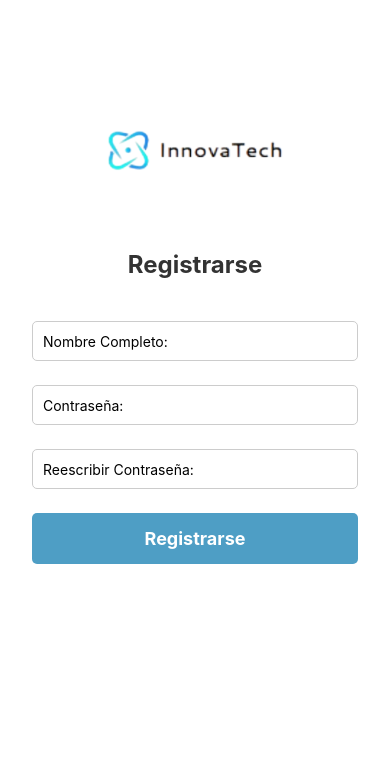
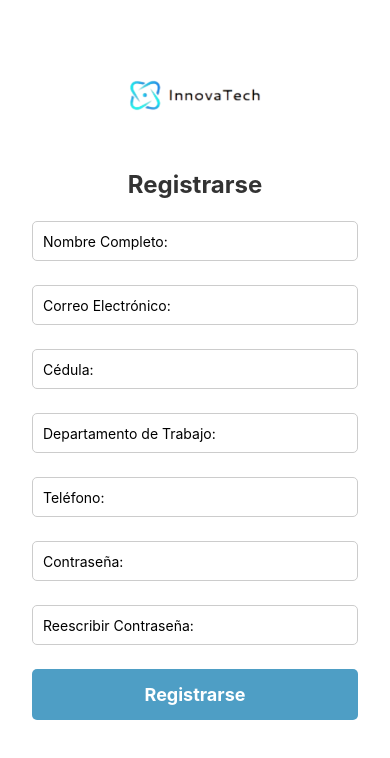
Before and after one commit to unpluggedREVAN/AP-Innovatech, a React Native app in the folder android_proj/innovatech2/: screen /Register in a window 390 px wide. Shown: the top 758 px of the page. Built offline with nearby package versions, Linux system fonts and the light colour scheme.

Commit message:
update: register fields improved

```diff
--- a/android_proj/innovatech2/Register.js
+++ b/android_proj/innovatech2/Register.js
@@ -2,50 +2,35 @@ import React, { useState } from 'react';
 import { StyleSheet, Text, View, TextInput, TouchableOpacity, Image, StatusBar } from 'react-native';
 
 const RegisterScreen = ({ navigation }) => {
-  const [fullName, setFullName] = useState(''); // Almacena el nombre completo del usuario
-  const [password, setPassword] = useState(''); // Almacena la contraseña
-  const [confirmPassword, setConfirmPassword] = useState(''); // Almacena la confirmación de la contraseña
+  const [fullName, setFullName] = useState('');
+  const [email, setEmail] = useState('');
+  const [password, setPassword] = useState('');
+  const [confirmPassword, setConfirmPassword] = useState('');
+  const [cedula, setCedula] = useState('');
+  const [departamentoTrabajo, setDepartamentoTrabajo] = useState('');
+  const [telefono, setTelefono] = useState('');
 
   const handleRegister = () => {
-    // Verifica si las contraseñas coinciden
     if (password !== confirmPassword) {
       alert('Las contraseñas no coinciden.');
       return;
     }
-    console.log('Registro con:', fullName, password); // datos de registro para depuración
-
-    // Aquí es donde se incluye la lógica con la base de datos
+    // Implementa aquí la lógica de registro
+    console.log('Registro con:', fullName, email, password, cedula, departamentoTrabajo, telefono);
   };
 
   return (
     <View style={styles.container}>
-      <Image
-        source={require('./assets/logo_letra_nofondo.png')}
-        style={styles.logo}
-      />
+      <Image source={require('./assets/logo_letra_nofondo.png')} style={styles.logo} />
       <Text style={styles.header}>Registrarse</Text>
 
-      <TextInput
-        style={styles.input}
-        onChangeText={setFullName}
-        value={fullName}
-        placeholder="Nombre Completo:"
-        autoCapitalize="words"
-      />
-      <TextInput
-        style={styles.input}
-        onChangeText={setPassword}
-        value={password}
-        placeholder="Contraseña:"
-        secureTextEntry // Oculta la contraseña
-      />
-      <TextInput
-        style={styles.input}
-        onChangeText={setConfirmPassword}
-        value={confirmPassword}
-        placeholder="Reescribir Contraseña:" // Input para confirmar la contraseña
-        secureTextEntry // Oculta la confirmación de la contraseña
-      />
+      <TextInput style={styles.input} onChangeText={setFullName} value={fullName} placeholder="Nombre Completo:" autoCapitalize="words" />
+      <TextInput style={styles.input} onChangeText={setEmail} value={email} placeholder="Correo Electrónico:" keyboardType="email-address" />
+      <TextInput style={styles.input} onChangeText={setCedula} value={cedula} placeholder="Cédula:" />
+      <TextInput style={styles.input} onChangeText={setDepartamentoTrabajo} value={departamentoTrabajo} placeholder="Departamento de Trabajo:" />
+      <TextInput style={styles.input} onChangeText={setTelefono} value={telefono} placeholder="Teléfono:" keyboardType="phone-pad" />
+      <TextInput style={styles.input} onChangeText={setPassword} value={password} placeholder="Contraseña:" secureTextEntry />
+      <TextInput style={styles.input} onChangeText={setConfirmPassword} value={confirmPassword} placeholder="Reescribir Contraseña:" secureTextEntry />
 
       <TouchableOpacity style={styles.button} onPress={handleRegister}>
         <Text style={styles.buttonText}>Registrarse</Text>
@@ -63,18 +48,18 @@ const styles = StyleSheet.create({
     padding: 20, // Estilo del contenedor principal
   },
   logo: {
-    width: 200,
-    height: 200,
+    width: 150,
+    height: 150,
     resizeMode: 'contain',
     alignSelf: 'center',
-    marginTop: 30, // Estilo del logo
+    marginTop: 0, // Estilo del logo
   },
   header: {
     fontSize: 24,
     fontWeight: 'bold',
     color: '#333',
     alignSelf: 'center',
-    marginBottom: 30, // Estilo del encabezado de registro
+    marginBottom: 10, // Estilo del encabezado de registro
   },
   input: {
     height: 40,
```
